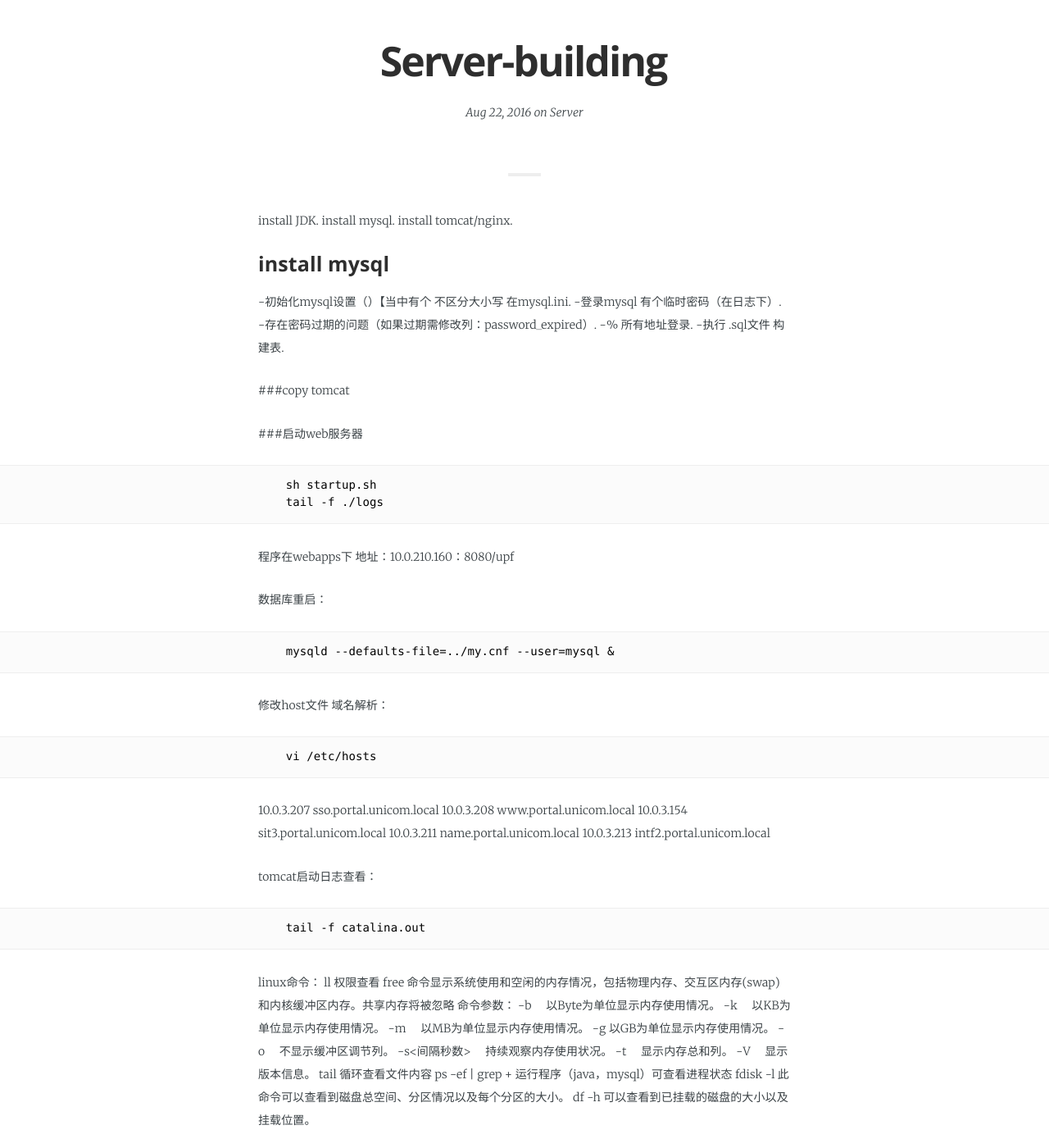
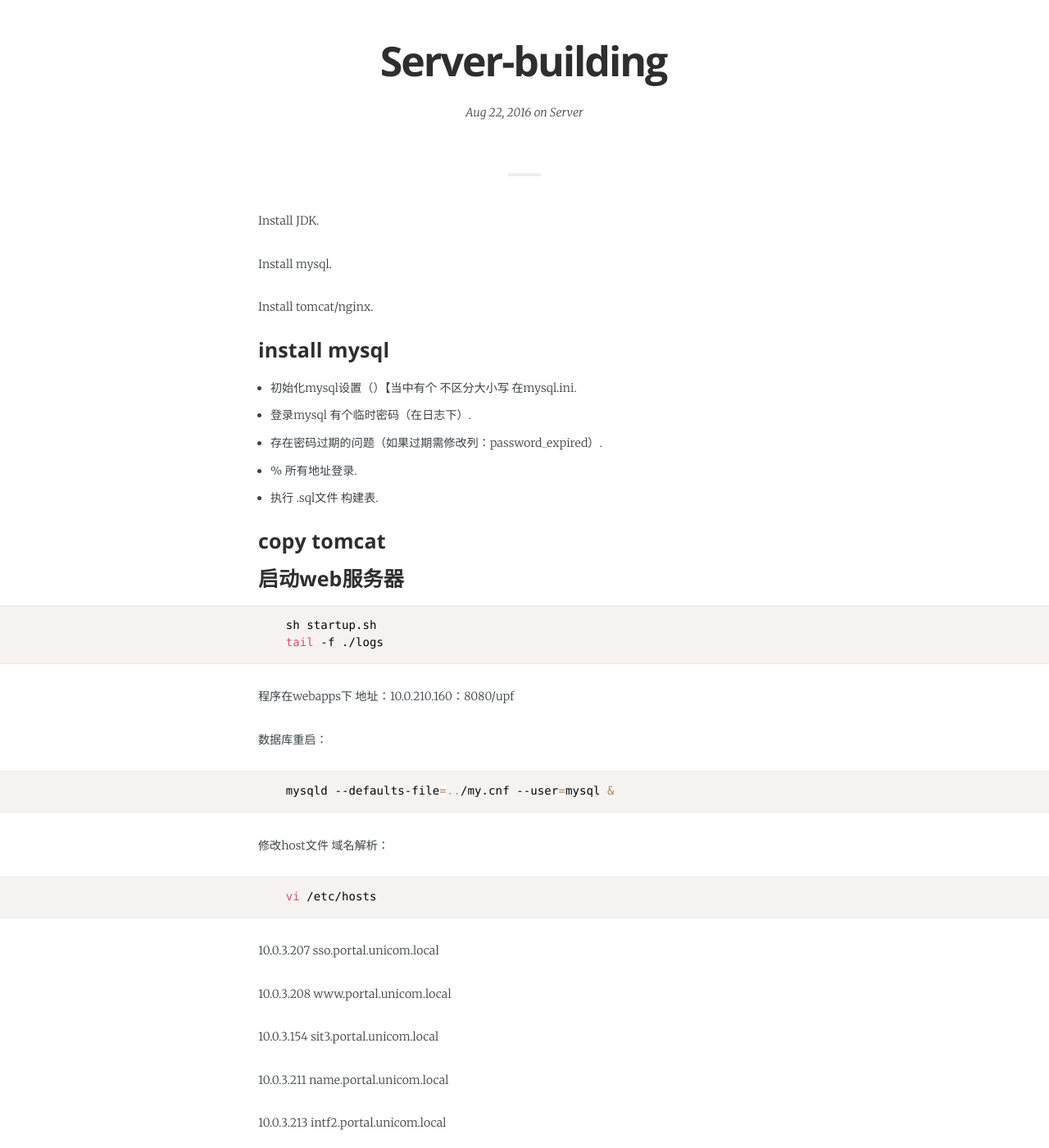
Before and after one commit to jpotato0o/jpotato0o.github.io, a Jekyll site: the page built from _posts/2016-08-22-Server-Mysql.md, in a window 1280 px wide and 1400 px high, scrolled down 294 px. Shown: the whole window at 82% size. Built offline with Jekyll 4.4.1, drawn with Linux system fonts in a browser that asks for light colours; some web fonts are replaced; some of the changed text lies outside the part shown.

Commit message:
post change

````diff
--- a/_posts/2016-08-22-Server-Mysql.md
+++ b/_posts/2016-08-22-Server-Mysql.md
@@ -7,23 +7,25 @@ category:          Readme
 author:            sjiang
 ---
 
-install JDK.
-install mysql.
-install tomcat/nginx.
+Install JDK.
+
+Install mysql.
+
+Install tomcat/nginx.
 
 
 ### install mysql
 
--初始化mysql设置（）【当中有个 不区分大小写 在mysql.ini.
--登录mysql 有个临时密码（在日志下）.
--存在密码过期的问题（如果过期需修改列：password_expired）.
--% 所有地址登录.
--执行 .sql文件 构建表.
+- 初始化mysql设置（）【当中有个 不区分大小写 在mysql.ini.
+- 登录mysql 有个临时密码（在日志下）.
+- 存在密码过期的问题（如果过期需修改列：password_expired）.
+- % 所有地址登录.
+- 执行 .sql文件 构建表.
 
-###copy tomcat
+### copy tomcat
 
-###启动web服务器
-```
+### 启动web服务器
+```bash
 	sh startup.sh
 	tail -f ./logs
 ```
@@ -32,22 +34,26 @@ install tomcat/nginx.
 地址：10.0.210.160：8080/upf
 
 数据库重启：
-```
+```bash
 	mysqld --defaults-file=../my.cnf --user=mysql &
 ```
 修改host文件 域名解析：
-```
+```bash
 	vi /etc/hosts
 ```
 
 10.0.3.207      sso.portal.unicom.local
+
 10.0.3.208      www.portal.unicom.local
+
 10.0.3.154      sit3.portal.unicom.local
+
 10.0.3.211   	name.portal.unicom.local
+
 10.0.3.213 		intf2.portal.unicom.local
 
 tomcat启动日志查看：
-```
+```bash
 	tail -f catalina.out
 ```
 
@@ -56,14 +62,14 @@ linux命令：
 ll  权限查看
 free 命令显示系统使用和空闲的内存情况，包括物理内存、交互区内存(swap)和内核缓冲区内存。共享内存将被忽略
 命令参数：
--b 　以Byte为单位显示内存使用情况。
--k 　以KB为单位显示内存使用情况。
--m 　以MB为单位显示内存使用情况。
--g   以GB为单位显示内存使用情况。
--o 　不显示缓冲区调节列。
--s<间隔秒数> 　持续观察内存使用状况。
--t 　显示内存总和列。
--V 　显示版本信息。
+- b 　以Byte为单位显示内存使用情况.
+- k 　以KB为单位显示内存使用情况.
+- m 　以MB为单位显示内存使用情况.
+- g   以GB为单位显示内存使用情况.
+- o 　不显示缓冲区调节列.
+- s<间隔秒数> 　持续观察内存使用状况.
+- t 　显示内存总和列.
+- V 　显示版本信息.
 tail		循环查看文件内容
 ps -ef | grep + 运行程序（java，mysql）可查看进程状态
 fdisk -l		此命令可以查看到磁盘总空间、分区情况以及每个分区的大小。
````
